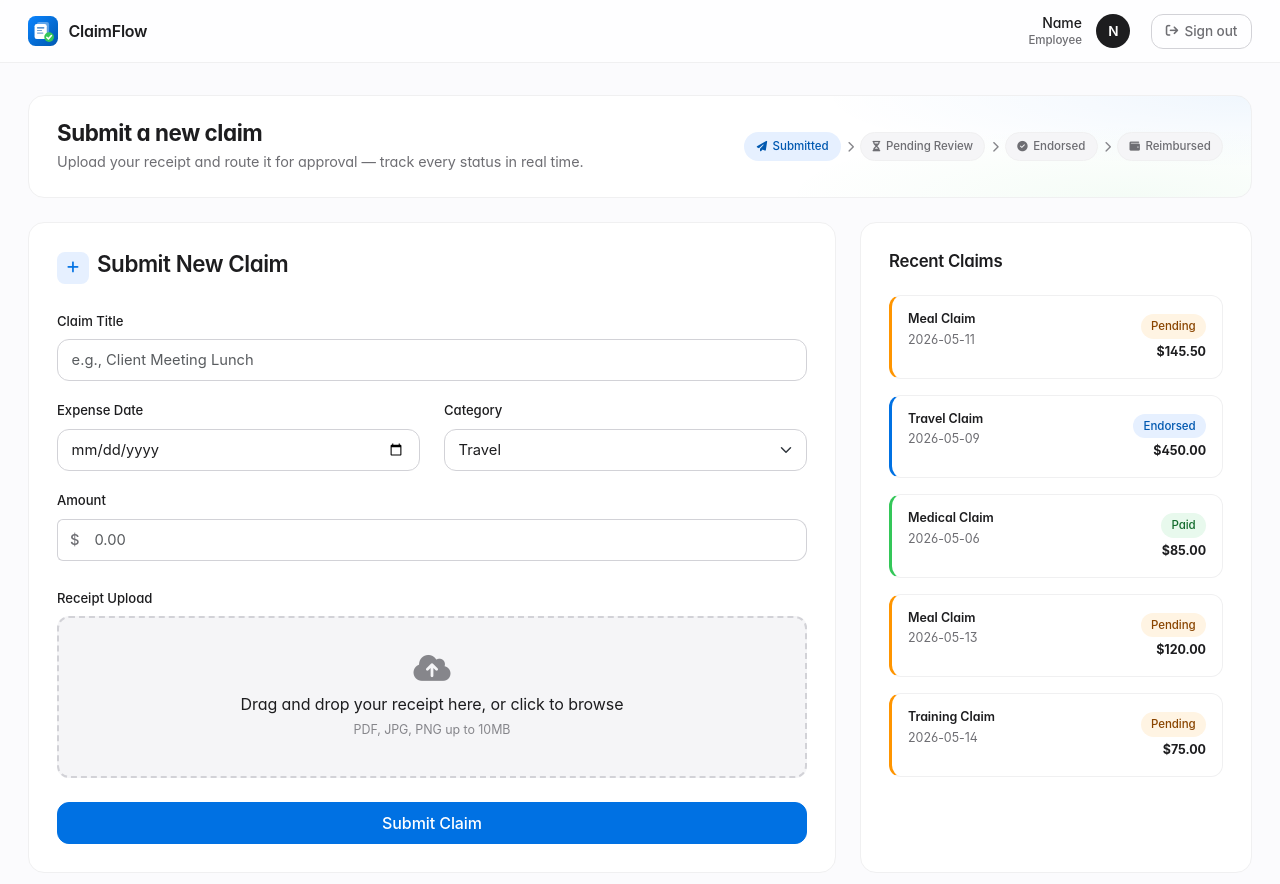
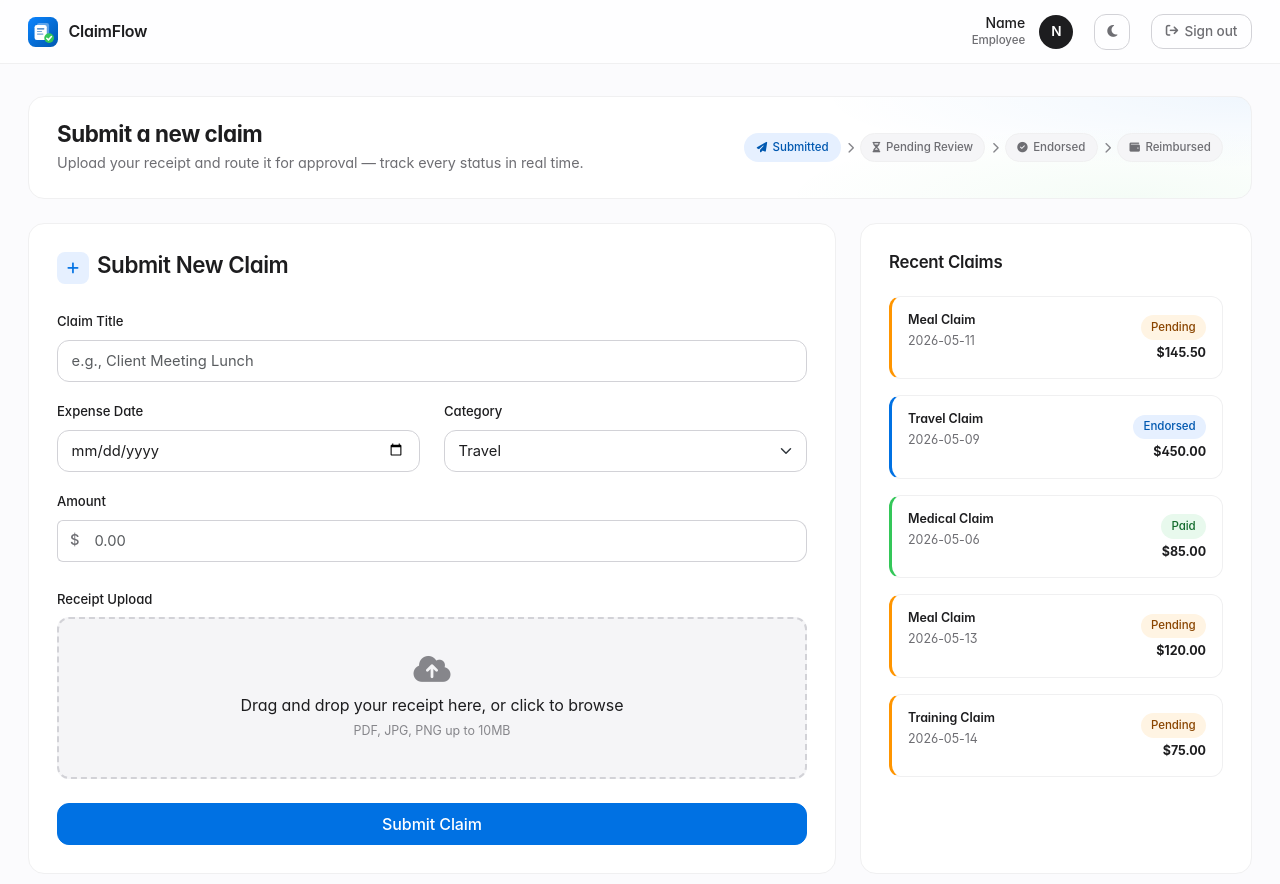
Before and after one commit to thiozhaosheng/ClaimFlow, a React (Vite) app in the folder frontend/login-dashboard/: page / in a window 1280 px wide. Both pictures are taken after typing "name@example.com", "Sample123" into the empty fields and a click on the button "Sign in". Shown: the top 884 px of the page. Built offline with nearby package versions, Linux system fonts and the light colour scheme.

Commit message:
dark mode

```diff
--- a/frontend/login-dashboard/src/components/header.jsx
+++ b/frontend/login-dashboard/src/components/header.jsx
@@ -1,4 +1,5 @@
 import { useAuth } from "../context/authcontext.jsx";
+import { useTheme } from "../hooks/usetheme.js";
 import Logo from "./logo.jsx";
 
 const ROLE_LABELS = {
@@ -19,6 +20,7 @@ function deriveName(email) {
 
 export default function Header() {
   const { session, logout } = useAuth();
+  const { theme, toggleTheme } = useTheme();
 
   if (!session) return null;
 
@@ -43,6 +45,14 @@ export default function Header() {
             {initials}
           </div>
           <button
+            className="btn-theme-toggle"
+            onClick={toggleTheme}
+            aria-label={theme === "dark" ? "Switch to light mode" : "Switch to dark mode"}
+            title={theme === "dark" ? "Switch to light mode" : "Switch to dark mode"}
+          >
+            <i className={`fa-solid ${theme === "dark" ? "fa-sun" : "fa-moon"}`}></i>
+          </button>
+          <button
             className="btn-logout"
             onClick={logout}
             aria-label="Sign out"
--- /dev/null
+++ b/frontend/login-dashboard/src/hooks/usetheme.js
@@ -0,0 +1,27 @@
+import { useState, useEffect, useCallback } from "react";
+
+const STORAGE_KEY = "claimflow-theme";
+
+function readInitialTheme() {
+  if (typeof window === "undefined") return "light";
+  const stored = window.localStorage.getItem(STORAGE_KEY);
+  if (stored === "light" || stored === "dark") return stored;
+  return window.matchMedia("(prefers-color-scheme: dark)").matches
+    ? "dark"
+    : "light";
+}
+
+export function useTheme() {
+  const [theme, setTheme] = useState(readInitialTheme);
+
+  useEffect(() => {
+    document.documentElement.setAttribute("data-theme", theme);
+    window.localStorage.setItem(STORAGE_KEY, theme);
+  }, [theme]);
+
+  const toggleTheme = useCallback(() => {
+    setTheme((prev) => (prev === "light" ? "dark" : "light"));
+  }, []);
+
+  return { theme, toggleTheme };
+}
--- a/frontend/login-dashboard/src/index.css
+++ b/frontend/login-dashboard/src/index.css
@@ -54,6 +54,85 @@
   --transition-base: all 0.2s cubic-bezier(0.4, 0, 0.2, 1);
 }
 
+/* ========== DARK THEME OVERRIDES ========== */
+[data-theme="dark"] {
+  --bg-app: #0a0a0c;
+  --bg-card: #1c1c1e;
+  --bg-subtle: #2c2c2e;
+  --bg-muted: #38383a;
+
+  --text-primary: #f5f5f7;
+  --text-secondary: #a1a1a6;
+  --text-tertiary: #6e6e73;
+
+  --border-subtle: #2c2c2e;
+  --border-default: #38383a;
+  --border-strong: #48484a;
+
+  --primary: #f5f5f7;
+  --primary-hover: #e5e5e7;
+
+  --accent: #0a84ff;
+  --accent-hover: #409cff;
+  --accent-subtle: rgba(10, 132, 255, 0.16);
+  --accent-ring: rgba(10, 132, 255, 0.25);
+
+  --success-bg: rgba(52, 199, 89, 0.16);
+  --success-text: #34c759;
+  --warning-bg: rgba(255, 149, 0, 0.16);
+  --warning-text: #ff9500;
+  --danger: #ff3b30;
+  --danger-bg: rgba(255, 59, 48, 0.16);
+  --danger-text: #ff453a;
+  --info-bg: rgba(10, 132, 255, 0.16);
+  --info-text: #0a84ff;
+
+  --shadow-xs: 0 1px 2px rgba(0, 0, 0, 0.4);
+  --shadow-sm: 0 2px 8px -2px rgba(0, 0, 0, 0.5), 0 1px 2px rgba(0, 0, 0, 0.4);
+  --shadow-md: 0 8px 24px -8px rgba(0, 0, 0, 0.6), 0 2px 4px -1px rgba(0, 0, 0, 0.4);
+  --shadow-lg: 0 16px 40px -12px rgba(0, 0, 0, 0.7), 0 4px 8px -2px rgba(0, 0, 0, 0.5);
+  --shadow-xl: 0 28px 60px -16px rgba(0, 0, 0, 0.8), 0 12px 20px -8px rgba(0, 0, 0, 0.6);
+}
+
+/* dark theme adjustments for specific components */
+[data-theme="dark"] header {
+  background-color: rgba(28, 28, 30, 0.72);
+}
+
+[data-theme="dark"] .auth-topbar {
+  background-color: rgba(28, 28, 30, 0.72);
+}
+
+[data-theme="dark"] .auth-brand-panel {
+  background:
+    radial-gradient(at 18% 14%, rgba(10, 132, 255, 0.18) 0%, transparent 45%),
+    radial-gradient(at 82% 22%, rgba(88, 86, 214, 0.16) 0%, transparent 45%),
+    radial-gradient(at 50% 78%, rgba(52, 199, 89, 0.1) 0%, transparent 40%),
+    radial-gradient(at 92% 88%, rgba(255, 149, 0, 0.1) 0%, transparent 40%),
+    linear-gradient(135deg, #0a0a0c 0%, #1c1c1e 100%);
+}
+
+[data-theme="dark"] .illus-receipt-photo {
+  background: linear-gradient(180deg, #2c2c2e 0%, #1c1c1e 50%, #2c2c2e 100%);
+}
+
+[data-theme="dark"] .claim-detail-receipt {
+  background: linear-gradient(180deg, #2c2c2e 0%, #1c1c1e 50%, #2c2c2e 100%);
+}
+
+[data-theme="dark"] .empty-state-icon,
+[data-theme="dark"] .empty-graphic circle:first-child {
+  fill: rgba(10, 132, 255, 0.1);
+}
+
+[data-theme="dark"] .timeline-dot {
+  box-shadow: 0 0 0 3px var(--bg-card);
+}
+
+[data-theme="dark"] .modal-backdrop {
+  background-color: rgba(0, 0, 0, 0.6);
+}
+
 * {
   margin: 0;
   padding: 0;
@@ -183,6 +262,28 @@ header {
   align-items: center;
   gap: 0.4rem;
   margin-left: 0.4rem;
+}
+
+.btn-theme-toggle {
+  width: 36px;
+  height: 36px;
+  background-color: transparent;
+  border: 1px solid var(--border-default);
+  color: var(--text-secondary);
+  border-radius: var(--radius-md);
+  display: inline-flex;
+  align-items: center;
+  justify-content: center;
+  cursor: pointer;
+  transition: var(--transition-base);
+  margin-left: 0.4rem;
+  font-size: 0.85rem;
+}
+
+.btn-theme-toggle:hover {
+  background-color: var(--bg-subtle);
+  color: var(--text-primary);
+  border-color: var(--border-strong);
 }
 
 .btn-logout:hover {
```
